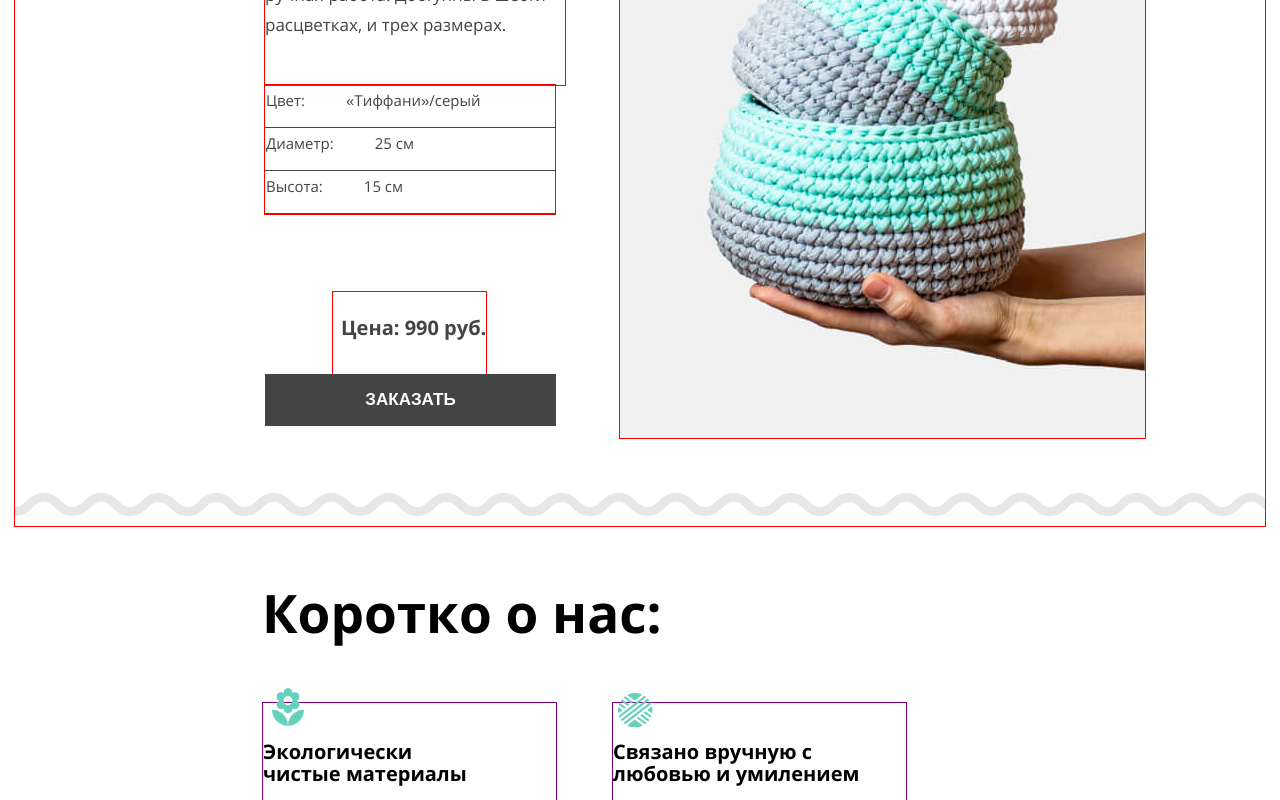
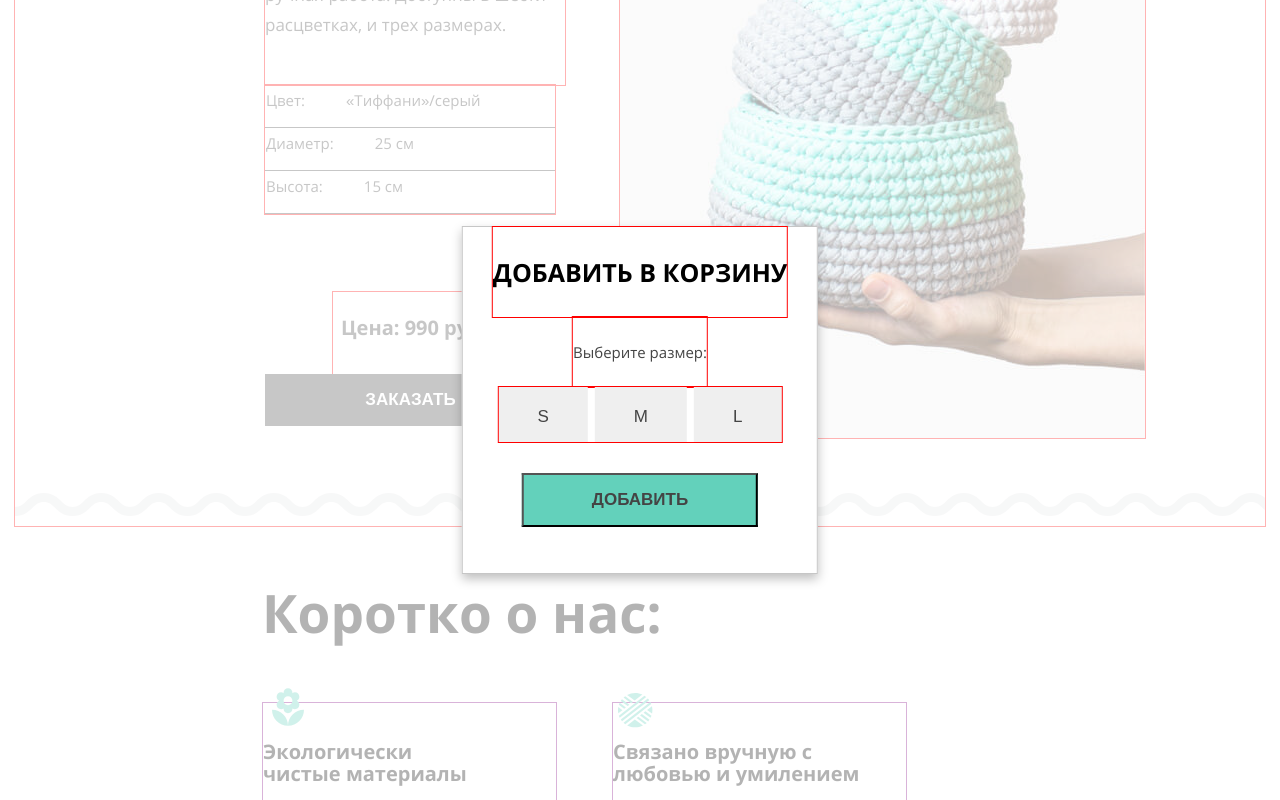
Before and after one commit to bezbee/791259-mishka, a website: page source/index.html in a window 1280 px wide. Both pictures are taken after a click on the button "ЗАКАЗАТЬ". Shown: the part 1113-1913 px from the top of the page. Drawn offline with nearby package versions, Linux system fonts and the light colour scheme; files that its build step writes are made by us from their sources.

Commit message:
added a modal item to index page

```diff
--- a/source/index.html
+++ b/source/index.html
@@ -92,7 +92,7 @@
           <img class="featured__image" src="img/triple-set-mobile@1x.jpg" srcset="img/triple-set-mobile@2x.jpg 2x" alt="Вязанные корзинки">
         </picture>
         <p class="featured__price">Цена: 990 руб.</p>
-        <button class="featured__order button" type="submit">Заказать</button>
+        <button class="featured__order modal-trigger" type="submit">Заказать</button>
       </div>
     </section>
 
@@ -172,8 +172,21 @@
     </div>
 
   </footer>
-  </div>
+  <section>
+    <div class="modal">
+      <h2 class="modal__title">Добавить в корзину</h2>
+      <p class="modal__text">Выберите размер:</p>
+      <ul class="modal__size-list">
+        <li class="modal__item"><button class="modal__button--size">S</button></li>
+        <li class="modal__item"><button class="modal__button--size">M</button></li>
+        <li class="modal__item"><button class="modal__button--size">L</button></li>
+      </ul>
+      <button class="modal__button" type="submit">Добавить</button>
+    </div>
+  </section>
+  <div class="overlay"></div>
   <script src="js/nav-min.js"></script>
+  <script src="js/modal-min.js"></script>
 </body>
 
 </html>
--- a/source/js/modal.js
+++ b/source/js/modal.js
@@ -3,11 +3,13 @@
 (function () {
 
   var modal = document.querySelector('.modal');
-  var icons = document.querySelectorAll('.product-card__button');
+  var icons = document.querySelectorAll('.modal-trigger');
   var overlay = document.querySelector('.overlay');
 
   var ENTER = 13;
   var ESC = 27;
+
+
 
 
   var showElement = function (element) {
@@ -26,9 +28,6 @@
   };
 
   for (var i = 0; i < icons.length; i++) {
-    var coords = modal.getBoundingClientRect();
-    coords.top = window.innderWidth - coords.width / 2;
-    coords.left = window.innerHeight - coords.height / 2;
 
     icons[i].addEventListener('click', function () {
       showElement(modal);
--- a/source/sass/blocks/modal.scss
+++ b/source/sass/blocks/modal.scss
@@ -7,10 +7,13 @@
   box-shadow: 0 5px 10px 0 rgba(0, 1, 1, 0.25);
   position: fixed;
   background-color: $white;
-  top: 0;
-  left: 0;
+  top: 50%;
+  left: 50%;
+  transform: translate(-50%, -50%);
   display: none;
   z-index: 2;
+  padding-right: 30px;
+  padding-left: 30px;
 }
 
 .modal-show {
@@ -25,8 +28,6 @@
   line-height: 30px;
   padding-top: 30px;
   padding-bottom: 30px;
-  padding-right: 70px;
-  padding-left: 70px;
   text-transform: uppercase;
   outline: 1px solid red;
   text-align: center;
```
Also changed, not shown: source/catalog.html (+3 -3 lines).
